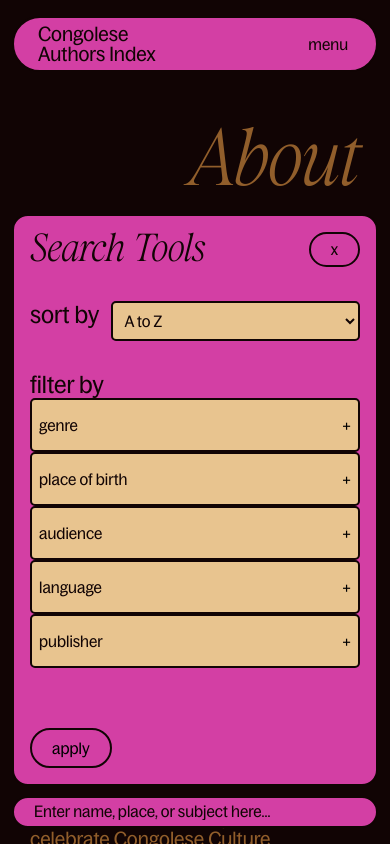
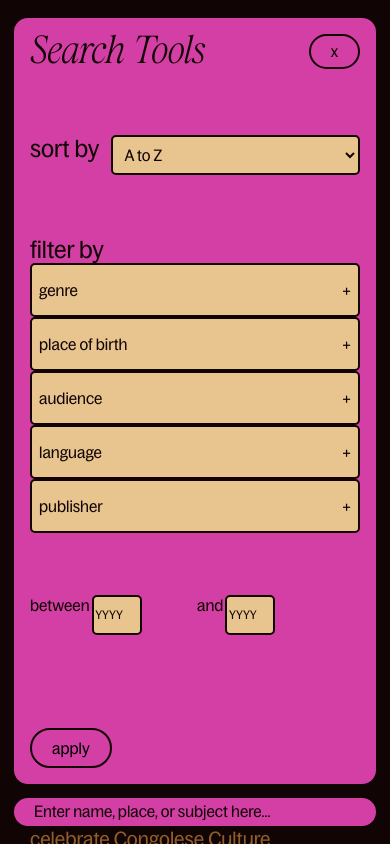
Before and after one commit to UncleDoubleU/Congolese-Authors-Index, a React (Vite) app in the folder 20250513-cai/: page /about in a window 390 px wide. Both pictures are taken after a click on the button "search tools". Shown: the top 844 px of the page. Built offline with nearby package versions, Linux system fonts and the light colour scheme.

Commit message:
basic mobile styling of all search tools has been added

```diff
--- a/20250513-cai/src/components/BottomNav/BottomNav.tsx
+++ b/20250513-cai/src/components/BottomNav/BottomNav.tsx
@@ -133,7 +133,9 @@ function BottomNav() {
       <input
         name="search bar"
         type="search"
-        placeholder="Enter name, place, or subject here..." />
+        placeholder="Enter name, place, or subject here..."
+        maxLength={255}
+      />
     </nav>
   );
 }
--- a/20250513-cai/src/components/SearchTool/SearchTool.module.sass
+++ b/20250513-cai/src/components/SearchTool/SearchTool.module.sass
@@ -38,7 +38,7 @@ $mobileH2Font: italic 2.5rem/2.45rem "Diolce", serif
      border-radius: 1rem
      padding: 1rem
      border: App.$stroke
-     height: 100%
+     height: 95vh
      min-height: 100%
      max-width: 100%
      overflow: scroll
@@ -59,7 +59,9 @@ $mobileH2Font: italic 2.5rem/2.45rem "Diolce", serif
      font: App.$mobileH3
      color: App.$caiDarkBrown
 
-.sortingCont,.filtersCont,.dateCont
+.sortingCont,
+.filtersCont,
+.dateCont
      border: none
 
 .sortingCont
@@ -120,36 +122,36 @@ $mobileH2Font: italic 2.5rem/2.45rem "Diolce", serif
           height: 25px
           width: 25px
 
-// .filtersCont
-//      display: block
-//      grid-column: 1 / 4
-//      grid-row: 3 / 4
-//      color: App.$caiDarkBrown
-//      font: App.$mobileH3
-//      color: App.$caiDarkBrown
-
-// .filtersLabel
-//      font: App.$mobileH3
-//      color: App.$caiDarkBrown
-//      display: flex
-//      flex-direction: column
-//      gap: 0.75rem
-
-// .filterSelect
-
-//      @include select-base
-//      display: block
-//      width: 100%
-
 .dateCont
+     display: flex
+     justify-content: space-between
+     gap: .25rem
      grid-column: 1 / 4
      grid-row: 4 / 5
+     width: 100%
      height: min-content
      color: App.$caiDarkBrown
-     display: flex
 
 .label
-     display: none
+     height: min-content
+     // min-width: 50%
+     width: 100%
+     display: flex
+     gap: 0.125rem
+
+     input::placeholder
+          font-size: 0.75rem
+
+     .dateInput
+          height: 40px
+          width: 3.125rem
+          padding: 0
+          background-color: App.$caiBeige
+          color: App.$caiDarkBrown
+          border: App.$stroke
+          border-radius: 0.3125rem
+          text-align: center
+          font-size: 0.75rem
 
 .btnStyle
      @include button-base
--- a/20250513-cai/src/components/SearchTool/SearchTool.tsx
+++ b/20250513-cai/src/components/SearchTool/SearchTool.tsx
@@ -28,7 +28,7 @@ function SearchTool({
   date,
 }:
   SearchToolProps) {
-  const [isClicked, setIsClicked] = useState(false)
+  const [isClicked, setIsClicked] = useState(false);
   const [titleStyle, setTitleStyle] = useState(`${styles.hidden}`);
   const [filtersContStyle, setFiltersContStyle] = useState(`${styles.hidden}`);
   const [sortingContStyle, setSortingContStyle] = useState(`${styles.hidden}`);
@@ -40,6 +40,8 @@ function SearchTool({
   const [width, setWidth] = useState(window.innerWidth);
 
   const contRef = useRef<HTMLFormElement>(null);
+  const minDateRef = useRef<HTMLInputElement>(null);
+  const maxDateRef = useRef<HTMLInputElement>(null);
 
   useEffect(() => {
     setLabelStyles(
@@ -160,7 +162,8 @@ function SearchTool({
         <label className={labelStyle}>
           between
           <input
-            name="minimum date"
+            ref={minDateRef}
+            name="startingDate"
             aria-label="Publication date full year"
             type="number"
             min="1900"
@@ -168,12 +171,14 @@ function SearchTool({
             step="1"
             // value={""}
             placeholder="YYYY"
+            className={styles.dateInput}
           />
         </label>
         <label className={labelStyle}>
           and
           <input
-            name="maximum date"
+            ref={maxDateRef}
+            name="maximumDate"
             aria-label="Publication date full year"
             type="number"
             min="1900"
@@ -181,6 +186,7 @@ function SearchTool({
             step="1"
             // value={""}
             placeholder="YYYY"
+            className={styles.dateInput}
           />
         </label>
       </fieldset>
```
